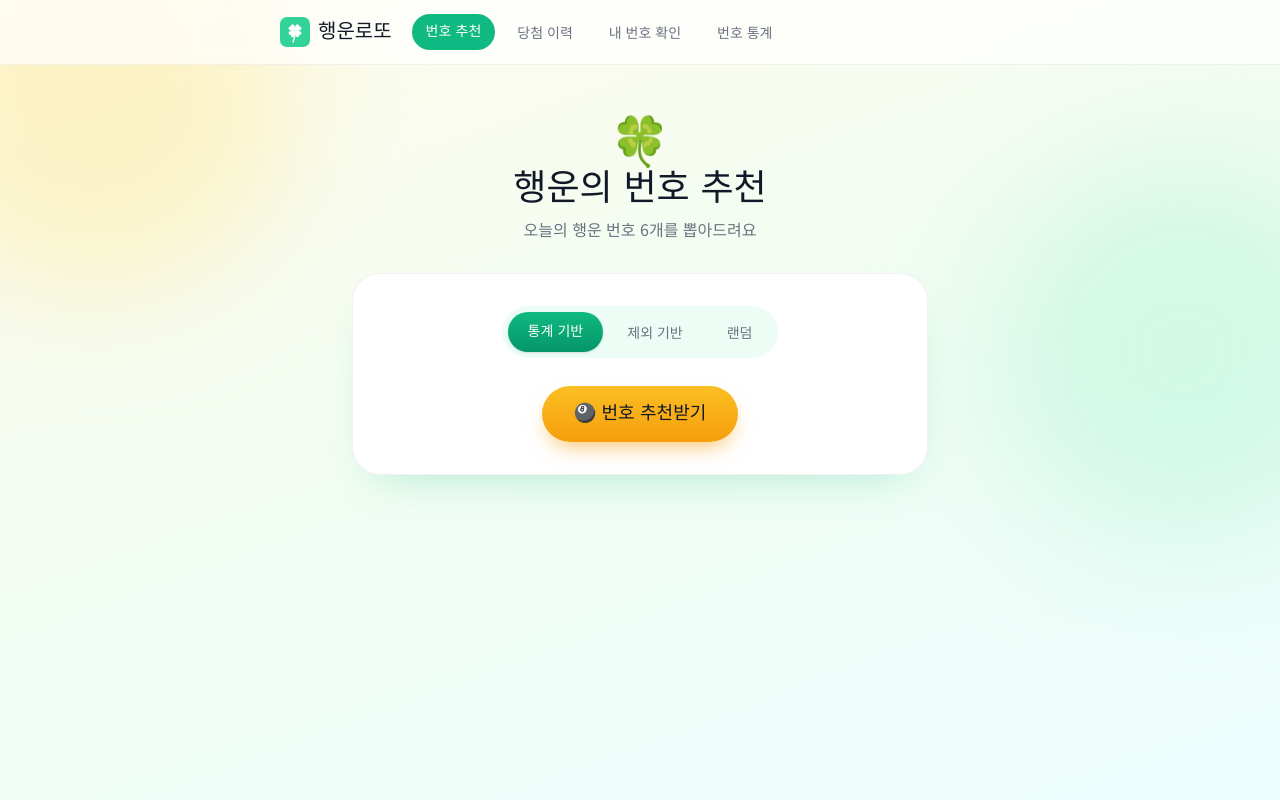
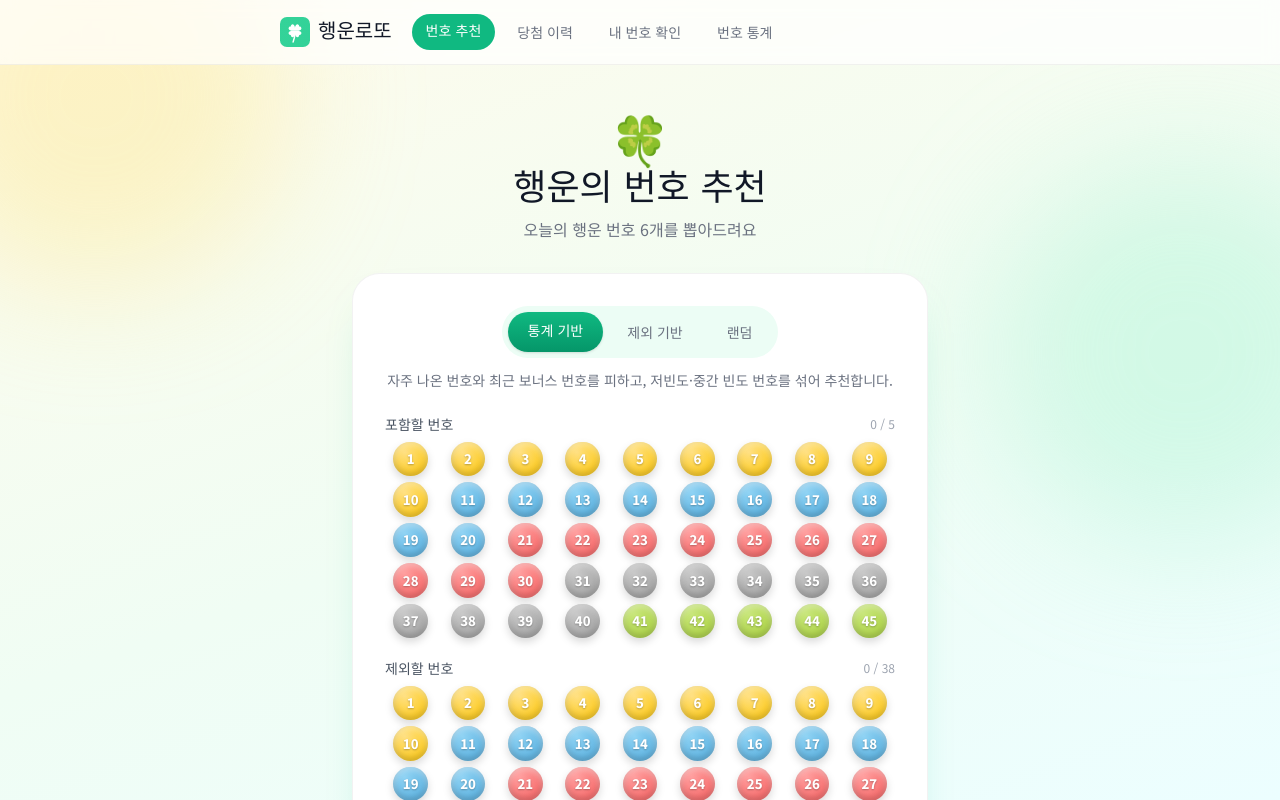
Before and after one commit to kimbj07/lotto, a Next.js app in the folder lotto-next/: page / in a window 1280 px wide. Shown: the top 800 px of the page. Built offline with nearby package versions, Linux system fonts and the light colour scheme.

Commit message:
feat: include/exclude pickers + mode descriptions on the recommend page

```diff
--- a/lotto-next/components/RecommenderClient.tsx
+++ b/lotto-next/components/RecommenderClient.tsx
@@ -2,25 +2,37 @@
 
 import { useState } from 'react'
 import BallSet from './BallSet'
+import SelectableNumberGrid from './SelectableNumberGrid'
 import type { RecommendMode } from '@/types/lotto'
 
-const MODES: { key: RecommendMode; label: string }[] = [
-  { key: 'stats', label: '통계 기반' },
-  { key: 'exception', label: '제외 기반' },
-  { key: 'random', label: '랜덤' },
+const MODES: { key: RecommendMode; label: string; desc: string }[] = [
+  { key: 'stats', label: '통계 기반', desc: '자주 나온 번호와 최근 보너스 번호를 피하고, 저빈도·중간 빈도 번호를 섞어 추천합니다.' },
+  { key: 'exception', label: '제외 기반', desc: '통계 기반 규칙에 더해 8회차 전 당첨 번호에서 하나를 골라 변화를 줍니다.' },
+  { key: 'random', label: '랜덤', desc: '1~45에서 완전 무작위로 6개를 뽑습니다.' },
 ]
 
 export default function RecommenderClient() {
   const [mode, setMode] = useState<RecommendMode>('stats')
+  const [include, setInclude] = useState<number[]>([])
+  const [exclude, setExclude] = useState<number[]>([])
   const [numbers, setNumbers] = useState<number[]>([])
   const [loading, setLoading] = useState(false)
   const [error, setError] = useState<string | null>(null)
 
+  const desc = MODES.find(m => m.key === mode)!.desc
+
+  function toggle(list: number[], set: (v: number[]) => void, max: number, n: number) {
+    if (list.includes(n)) set(list.filter(x => x !== n))
+    else if (list.length < max) set([...list, n])
+  }
+
   async function generate() {
-    setLoading(true)
-    setError(null)
+    setLoading(true); setError(null)
     try {
-      const res = await fetch(`/api/recommend?mode=${mode}`)
+      const params = new URLSearchParams({ mode })
+      if (include.length) params.set('include', include.join(','))
+      if (exclude.length) params.set('exclude', exclude.join(','))
+      const res = await fetch(`/api/recommend?${params}`)
       const data = await res.json()
       if (!res.ok) throw new Error(data.error)
       setNumbers(data.numbers)
@@ -32,7 +44,8 @@ export default function RecommenderClient() {
   }
 
   return (
-    <div className="card max-w-xl mx-auto text-center">
+    <div className="card max-w-xl mx-auto">
+      <div className="text-center">
         <div className="inline-flex flex-wrap justify-center p-1.5 rounded-full bg-emerald-50 gap-1">
           {MODES.map((m) => (
             <button
@@ -48,17 +61,48 @@ export default function RecommenderClient() {
             </button>
           ))}
         </div>
+        <p className="mt-3 text-sm text-gray-500">{desc}</p>
+      </div>
 
-      <div className="mt-7">
+      <div className="mt-6 space-y-5">
+        <div data-testid="include-grid">
+          <div className="flex items-center justify-between mb-2">
+            <span className="text-sm font-medium text-gray-600">포함할 번호</span>
+            <span className="text-xs text-gray-400">{include.length} / 5</span>
+          </div>
+          <SelectableNumberGrid
+            selected={include}
+            onToggle={(n) => toggle(include, setInclude, 5, n)}
+            max={5}
+            disabled={exclude}
+            accent="brand"
+          />
+        </div>
+        <div data-testid="exclude-grid">
+          <div className="flex items-center justify-between mb-2">
+            <span className="text-sm font-medium text-gray-600">제외할 번호</span>
+            <span className="text-xs text-gray-400">{exclude.length} / 38</span>
+          </div>
+          <SelectableNumberGrid
+            selected={exclude}
+            onToggle={(n) => toggle(exclude, setExclude, 38, n)}
+            max={38}
+            disabled={include}
+            accent="red"
+          />
+        </div>
+      </div>
+
+      <div className="mt-7 text-center">
         <button onClick={generate} disabled={loading} className="btn-gold">
           {loading ? '추첨 중...' : '🎱 번호 추천받기'}
         </button>
       </div>
 
-      {error && <p className="mt-4 text-red-500 text-sm">{error}</p>}
+      {error && <p className="mt-4 text-red-500 text-sm text-center">{error}</p>}
 
       {numbers.length > 0 && (
-        <div className="mt-8 rounded-3xl p-6 bg-gradient-to-br from-emerald-50 to-amber-50 border border-black/5">
+        <div className="mt-8 rounded-3xl p-6 bg-gradient-to-br from-emerald-50 to-amber-50 border border-black/5 text-center">
           <p className="font-display text-brand-dark mb-4">✨ 당신의 행운 번호</p>
           <BallSet balls={numbers} className="justify-center flex-wrap" />
         </div>
```
Also changed, not shown: 1 other file (tests, documents, lock files or other folders). Lines whose indentation alone changed are shown as unchanged.
